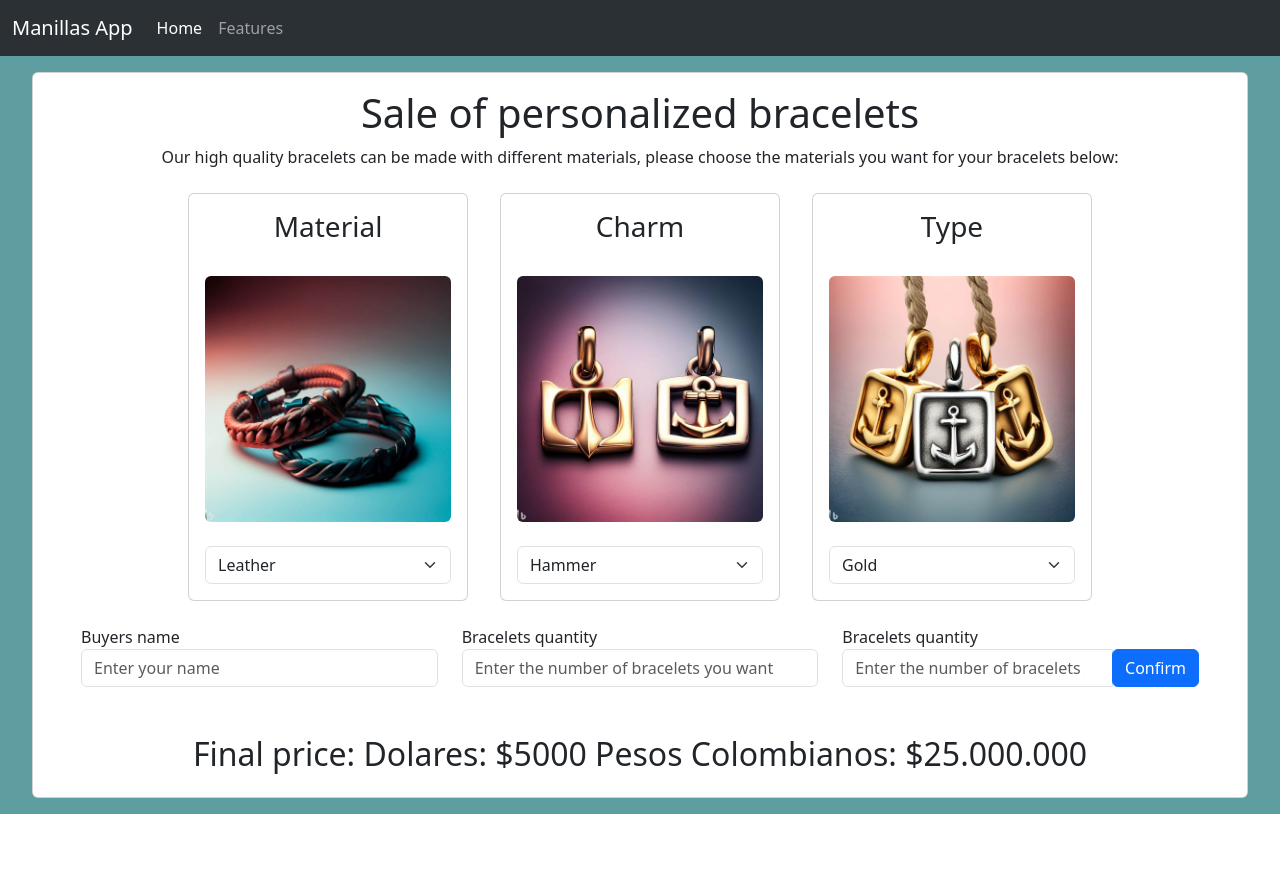
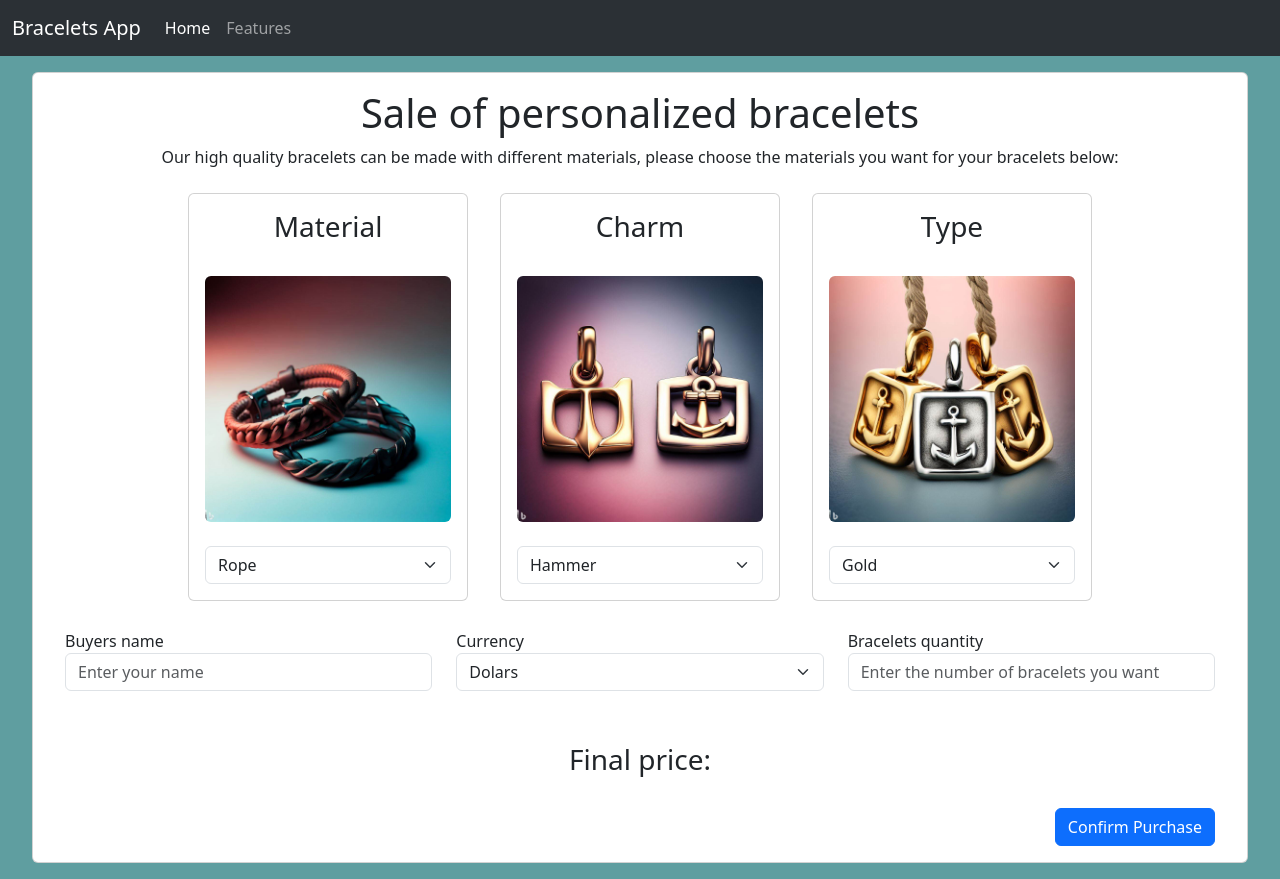
Before and after one commit to NicolasV2199/taller-manillas, a React (Vite) app: page / in a window 1280 px wide. Before the commit the page ends 814 px from the top, so only its background shows below. Built offline with nearby package versions, Linux system fonts and the light colour scheme.

Commit message:
creando componente de formulario

```diff
--- a/index.html
+++ b/index.html
@@ -11,5 +11,6 @@
     <div id="root"></div>
     <script type="module" src="/src/main.jsx"></script>
     <script src="https://cdn.jsdelivr.net/npm/bootstrap@5.3.0-alpha3/dist/js/bootstrap.bundle.min.js" integrity="sha384-ENjdO4Dr2bkBIFxQpeoTz1HIcje39Wm4jDKdf19U8gI4ddQ3GYNS7NTKfAdVQSZe" crossorigin="anonymous"></script>
+    <script src="https://cdn.jsdelivr.net/npm/sweetalert2@11"></script>
   </body>
 </html>
--- a/src/Components/NavBar.jsx
+++ b/src/Components/NavBar.jsx
@@ -5,7 +5,7 @@ export const NavBar = () => {
     <>
       <nav className="navbar navbar-expand-lg bg-body-tertiary" data-bs-theme="dark">
         <div className="container-fluid">
-          <a className="navbar-brand" href="#">Manillas App</a>
+          <a className="navbar-brand" href="#">Bracelets App</a>
           <button className="navbar-toggler" type="button" data-bs-toggle="collapse" data-bs-target="#navbarNav" aria-controls="navbarNav" aria-expanded="false" aria-label="Toggle navigation">
             <span className="navbar-toggler-icon"></span>
           </button>
--- a/src/Components/OptionCard.jsx
+++ /dev/null
@@ -1,24 +0,0 @@
-import { useState } from "react"
-
-export const OptionCard = ({ option }) => {
-
-
-  const [selectValue, setSelectValue] = useState();
-
-
-  return (
-    <>
-      <div className="card material-card my-2 mx-3">
-        <h3 className="text-center">{option.title}</h3>
-        <img src={option.image} alt="" className="my-4 rounded" />
-        <select className="form-select" aria-label="Default select example" value={selectValue} onChange={(e) => setSelectValue(e.target.value)}>
-          {
-            option.list.map((item) => (
-              <option key={item.id} value={item.value}>{item.name}</option>
-            ))
-          }
-        </select>
-      </div>
-    </>
-  )
-}
--- a/src/Components/OptionsList.jsx
+++ /dev/null
@@ -1,17 +0,0 @@
-import { OptionCard } from "./OptionCard"
-
-
-export const OptionsList = ({ options }) => {
-
-  return (
-    <>
-      <div className="d-flex justify-content-center flex-wrap">
-        {
-          options.map((option) => (
-            <OptionCard key={option.title} option={option}/>
-          ))
-        }
-      </div>
-    </>
-  )
-}
--- /dev/null
+++ b/src/Components/PurchaseForm.jsx
@@ -0,0 +1,135 @@
+import { useState } from "react";
+import options from "../helpers/options"
+
+/*global Swal */
+
+const [materials, charms, types] = options;
+
+export const PurchaseForm = () => {
+
+  const [material, setmaterial] = useState('Rope');
+  const [charm, setcharm] = useState('Hammer');
+  const [type, settype] = useState('Gold');
+
+  const [buyersName, setbuyersName] = useState('');
+  const [currency, setcurrency] = useState('Dolars');
+  const [quantity, setquantity] = useState('');
+
+  const submitBuy = () => {
+    const validQuantity = quantity ?? undefined;
+    const validBuyersName = buyersName ?? undefined;
+    if (validQuantity && validBuyersName) {
+      // createOrder();
+      console.log(material, charm, type, buyersName, currency, quantity);
+    } else {
+      Swal.fire({
+        icon: 'error',
+        title: 'Oops, there was an error...',
+        text: 'Please, Fill the form correctly!',
+      })
+    }
+  }
+
+  return (
+    <>
+      <div className="d-flex justify-content-center flex-wrap">
+
+        {/* MATERIALS */}
+        <div className="card material-card my-2 mx-3">
+          <h3 className="text-center">{materials.title}</h3>
+          <img src={materials.image} alt="" className="my-4 rounded" />
+          <select className="form-select" aria-label="Default select example" value={material} onChange={(e) => setmaterial(e.target.value)}>
+            {
+              materials.list.map((item) => (
+                <option key={item.id} value={item.value}>{item.name}</option>
+              ))
+            }
+          </select>
+        </div>
+
+        {/* CHARMS */}
+        <div className="card material-card my-2 mx-3">
+          <h3 className="text-center">{charms.title}</h3>
+          <img src={charms.image} alt="" className="my-4 rounded" />
+          <select className="form-select" aria-label="Default select example" value={charm} onChange={(e) => setcharm(e.target.value)}>
+            {
+              charms.list.map((item) => (
+                <option key={item.id} value={item.value}>{item.name}</option>
+              ))
+            }
+          </select>
+        </div>
+
+        {/* TYPES */}
+        <div className="card material-card my-2 mx-3">
+          <h3 className="text-center">{types.title}</h3>
+          <img src={types.image} alt="" className="my-4 rounded" />
+          <select className="form-select" aria-label="Default select example" value={type} onChange={(e) => settype(e.target.value)}>
+            {
+              types.list.map((item) => (
+                <option key={item.id} value={item.value}>{item.name}</option>
+              ))
+            }
+          </select>
+        </div>
+
+      </div>
+
+      <div className="row mt-3">
+
+        {/* Buyers Name */}
+        <div className="form-group col-md-4 my-1">
+          <label htmlFor="name">Buyers name</label>
+          <div className="input-group">
+            <input
+              type="text"
+              className="form-control"
+              placeholder="Enter your name"
+              value={buyersName}
+              id="name"
+              onChange={(e) => setbuyersName(e.target.value)}
+            />
+          </div>
+        </div>
+
+        {/* Currency */}
+        <div className="form-group col-md-4 my-1">
+          <label htmlFor="currency">Currency</label>
+          <div className="input-group">
+            <select className="form-select" id="currency" value={currency} onChange={(e) => setcurrency(e.target.value)}>
+              <option value="Dolars">Dolars</option>
+              <option value="Pesos">Colombian pesos</option>
+            </select>
+          </div>
+        </div>
+
+        {/* Bracelets Quantity */}
+        <div className="form-group col-md-4 my-1">
+          <label htmlFor="quantity">Bracelets quantity</label>
+          <div className="input-group">
+            <input
+              type="number"
+              className="form-control"
+              value={quantity}
+              onChange={(e) => setquantity(e.target.value)}
+              id="quantity"
+              placeholder="Enter the number of bracelets you want"
+            />
+          </div>
+        </div>
+
+      </div>
+
+      <div className="row mt-5">
+        <div className="col-md-12">
+          <h3 className="uppercase text-center">Final price: </h3>
+        </div>
+        <div className="col-md-12 text-end mt-4">
+          <button className="btn btn-primary" onClick={submitBuy}>
+            Confirm Purchase
+          </button>
+        </div>
+      </div>
+    </>
+  )
+}
--- a/src/Pages/HomePage.jsx
+++ b/src/Pages/HomePage.jsx
@@ -1,70 +1,8 @@
-// import { useState } from "react"
 import { NavBar } from "../Components/NavBar"
-import { OptionsList } from "../Components/OptionsList"
-
-const options = [
-  {
-    title: "Material",
-    image: '/assets/images/materiales.jpeg',
-    list: [
-      {
-        id: 1,
-        name: 'Leather',
-        value: 'Leather',
-      },
-      {
-        id: 2,
-        name: 'Rope',
-        value: 'Rope',
-      },
-    ]
-  },
-  {
-    title: "Charm",
-    image: '/assets/images/dijes.jpeg',
-    list: [
-      {
-        id: 3,
-        name: 'Hammer',
-        value: 'Hammer',
-      },
-      {
-        id: 4,
-        name: 'Anchor',
-        value: 'Anchor',
-      },
-    ]
-  },
-  {
-    title: "Type",
-    image: '/assets/images/tipos.jpeg',
-    list: [
-      {
-        id: 5,
-        name: 'Gold',
-        value: 'Gold',
-      },
-      {
-        id: 6,
-        name: 'Pink Gold',
-        value: 'Gold',
-      },
-      {
-        id: 7,
-        name: 'Silver',
-        value: 'Silver',
-      },
-      {
-        id: 8,
-        name: 'Nickel',
-        value: 'Nickel',
-      },
-    ]
-  },
-
-]
+import { PurchaseForm } from "../Components/PurchaseForm"
 
 export const HomePage = () => {
+
   return (
     <>
       <NavBar />
@@ -72,70 +10,7 @@ export const HomePage = () => {
         <div className="card main-card">
           <h1 className="text-center">Sale of personalized bracelets</h1>
           <p className="text-center">Our high quality bracelets can be made with different materials, please choose the materials you want for your bracelets below: </p>
-
-          <OptionsList options={options} />
-
-          <div className="row mt-3">
-
-            <div className="form-group col-md-4">
-              <label htmlFor="name">Buyers name</label>
-              <div className="input-group">
-                <input
-                  type="text"
-                  className="form-control"
-                  placeholder="Enter your name"
-                  id="name"
-                />
-              </div>
-            </div>
-
-            <div className="form-group col-md-4">
-              <label htmlFor="quantity">Bracelets quantity</label>
-              <div className="input-group">
-                <input
-                  type="number"
-                  className="form-control"
-                  id="quantity"
-                  placeholder="Enter the number of bracelets you want"
-                />
-              </div>
-            </div>
-
-            <div className="form-group col-md-4">
-              <label htmlFor="quantity">Bracelets quantity</label>
-              <div className="input-group">
-                <input
-                  type="number"
-                  className="form-control"
-                  id="quantity"
-                  placeholder="Enter the number of bracelets you want"
-                />
-                <div className="input-group-append">
-                  <button className="btn btn-primary">
-                    Confirm
-                  </button>
-                </div>
-              </div>
-            </div>
-
-            {/* <div className="form-group col-md-4">
-              <label htmlFor="currency">Currency</label>
-              <div className="input-group">
-                <select className="form-select" id="currency">
-                  <option value="Dolars">Dolars</option>
-                  <option value="Pesos">Colombian pesos</option>
-                </select>
-              </div>
-            </div> */}
-
-          </div>
-
-          <div className="row mt-5">
-            <div className="col-md-12">
-              <h2 className="uppercase text-center">Final price: Dolares: $5000 Pesos Colombianos: $25.000.000</h2>
-            </div>
-          </div>
-
+          <PurchaseForm />
         </div>
       </div>
     </>
--- a/src/assets/styles/styles.css
+++ b/src/assets/styles/styles.css
@@ -25,7 +25,7 @@ div#root {
 }
 
 .main-card{
-  padding: 1rem 3rem;
+  padding: 1rem 2rem;
 }
 
 .material-card{
--- /dev/null
+++ b/src/helpers/options.js
@@ -0,0 +1,63 @@
+const options = [
+  {
+    title: "Material",
+    image: '/assets/images/materiales.jpeg',
+    list: [
+      {
+        id: 1,
+        name: 'Leather',
+        value: 'Leather',
+      },
+      {
+        id: 2,
+        name: 'Rope',
+        value: 'Rope',
+      },
+    ]
+  },
+  {
+    title: "Charm",
+    image: '/assets/images/dijes.jpeg',
+    list: [
+      {
+        id: 3,
+        name: 'Hammer',
+        value: 'Hammer',
+      },
+      {
+        id: 4,
+        name: 'Anchor',
+        value: 'Anchor',
+      },
+    ]
+  },
+  {
+    title: "Type",
+    image: '/assets/images/tipos.jpeg',
+    list: [
+      {
+        id: 5,
+        name: 'Gold',
+        value: 'Gold',
+      },
+      {
+        id: 6,
+        name: 'Pink Gold',
+        value: 'PinkGold',
+      },
+      {
+        id: 7,
+        name: 'Silver',
+        value: 'Silver',
+      },
+      {
+        id: 8,
+        name: 'Nickel',
+        value: 'Nickel',
+      },
+    ]
+  },
+
+]
+
+export default options;
```
